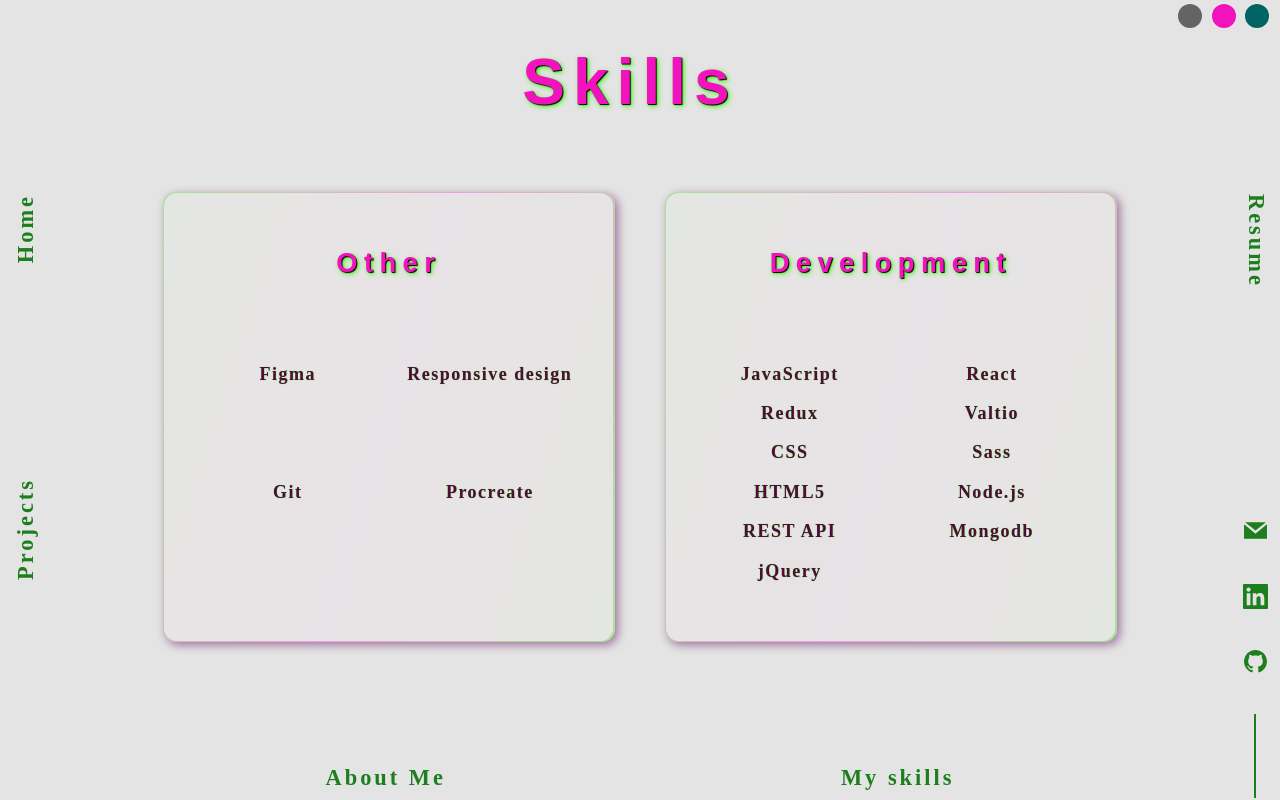
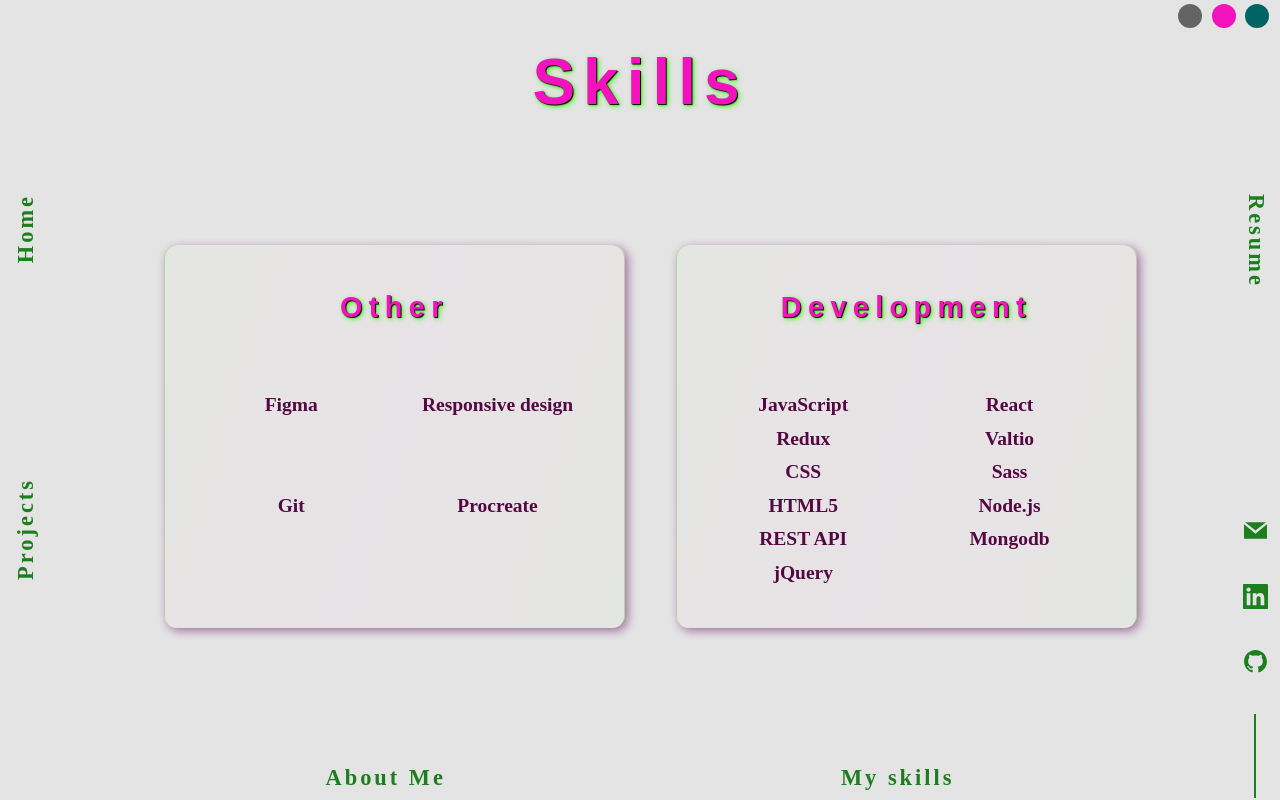
Before and after one commit to Response201/Portfolio, a React (Vite) app: page /skills in a window 1280 px wide. Built offline with nearby package versions, Linux system fonts and the light colour scheme; a web font is replaced by a local one.

Commit message:
Update skills.css

```diff
--- a/src/pages/Skills/skills.css
+++ b/src/pages/Skills/skills.css
@@ -1,13 +1,14 @@
 .skills___container {
-  height: 90%;
-  width: 98%;
+  height: 100%;
+  width: 100%;
   flex-direction: column;
   align-items: center;
   justify-content: space-between;
-  min-height: 400px;
+min-height: 450px;
+
 }
 
-.skills___container_h1 {
+.skills___container_h1{
   text-align: center;
   font-size: clamp(3rem, 8vh, 5rem);
   letter-spacing: 1vh;
@@ -18,63 +19,72 @@
   line-height: clamp(3rem, 15vw, 5rem);
   color: var(--text-header);
   margin: 0;
-  width: 98%;
-  height: 10%;
+width: 100%;
+height: 10%;
+min-height: 50px;
+
 
 }
 .skills___content {
- height: 90%;
+  height: 89%;
   width: 98%;
   display: grid;
-  grid-template-columns: repeat(auto-fit, minmax(20px, 700px));
+  grid-template-columns: repeat(auto-fit, minmax(10vw, 600px));
   justify-content: center;
   place-items: center;
   max-width: 1800px;
-  padding: 0%;
-  margin: 5% 0 0 0;
-  letter-spacing: 1.5px;
+  padding: 0% 1%;
+
+
+
+
+
+
+
+
 }
-.skills___section {
+.skills___section{
   color: var(--text-secondary);
-
-  min-height: fit-content;
+  height:90%;
   width: 100%;
   position: relative;
   padding: 0%;
 
+
 }
 
-.skills___section h1 {
-  font-size: clamp(1rem, calc(1.2vw + 1.5vh), 1.8rem);
+.skills___section h1{
+
+  font-size: clamp(1rem, calc(1.5vw + 1.5vh), 1.8rem);
   letter-spacing: 0.8vh;
   padding: 0 auto;
   font-family: "Pattaya", sans-serif;
   text-shadow: 1px 1px 1px #000, 2px 2px 5px var(--complementary);
   font-weight: 600;
   color: var(--text-header);
-  margin: 0;
-
+margin: 0;
 }
 
-.skills___section p {
-  font-size: clamp(12px, calc(1vw + 1vh), 18px);
-  text-shadow: 0px 0px 1px var(--complementary);
-  color: var(--text-secondary);
- height: 100%;
+.skills___section p{
+
+  font-size: clamp(12px, calc(1vw + 1vh), 19.5px);
 }
 
-@media (min-width: 1024px) {
+
+
+@media (min-width:1024px) {
   .skills___content {
     width: 100%;
-    height: 80%;
-    grid-template-columns: repeat(auto-fit, minmax(10vw, 1fr));
+    grid-template-columns: repeat(auto-fit, minmax(20%, 1fr));
+
   }
-  .skills___section {
+  .skills___section{
     color: var(--text-secondary);
-    height: 90%;
+    height:60%;
     width: 90%;
-  max-height: 450px;
-    max-width: 550px;
+      max-width: 550px;
     position: relative;
+
+
   }
 }
```
